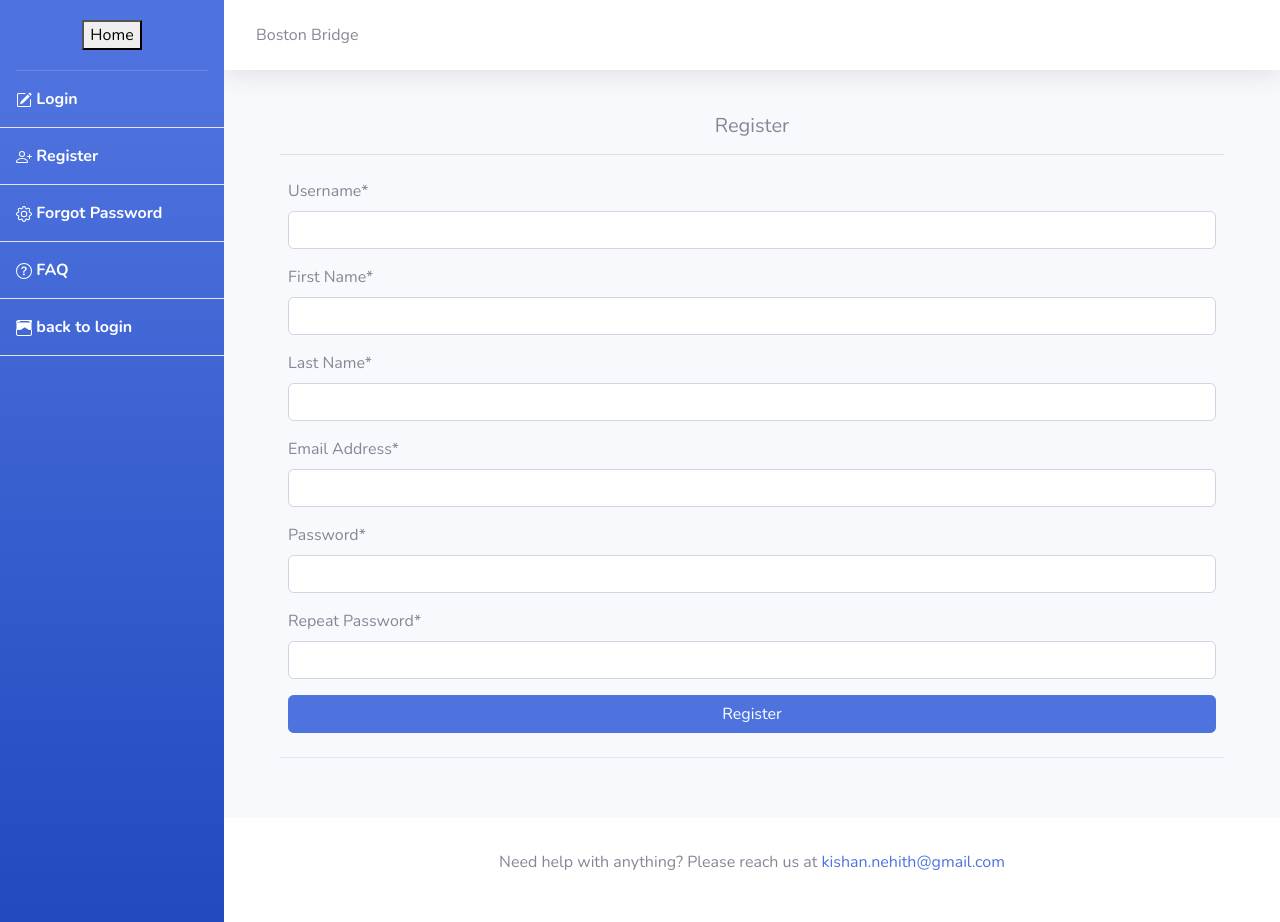
After one commit to KyshanNeheeth-Peruru/Boston_Bridge_Hackathon, a Django app: page /register/ in a window 1280 px wide. The commit adds this page. Run offline with Django 5.2, Linux system fonts and the light colour scheme; some libraries are stand-ins or nearby versions; some web fonts are replaced.

Commit message:
hackathon

```diff
--- a/bostonbridge/urls.py
+++ b/bostonbridge/urls.py
@@ -22,6 +22,7 @@ urlpatterns = [
     path('admin/', admin.site.urls),
     path('', bridge_views.home, name='home'),
     path('login/', bridge_views.login, name='login'),
+    path('logout/', bridge_views.logout_view, name='logout'),
     path('register/', bridge_views.register, name='register'),
     path('forgot_password/', bridge_views.forgot_password, name='forgot_password'),
     path('faq/', bridge_views.faq, name='faq'),
--- a/bridge/views.py
+++ b/bridge/views.py
@@ -1,4 +1,8 @@
 from django.shortcuts import render, redirect
+from django.contrib import messages
+from django.contrib.auth import login, logout, get_user_model, authenticate
+from django.contrib.auth import authenticate, login as auth_login
+from django.contrib.auth.models import User
 
 # Create your views here.
 
@@ -6,13 +10,49 @@ def home(request):
     return render(request, 'home.html')
 
 def login(request):
+    if request.method == "POST":
+        username = request.POST['username']
+        password = request.POST['password']
+        user = authenticate(request, username=username, password=password)
+        if user is not None:
+            auth_login(request, user)
+            messages.success(request, 'Logged In.')
+            return redirect('home')
+
+        else:
+            messages.error(request, "Username or password invalid")
+            return redirect('login')
     return render(request, 'login.html')
 
 def register(request):
+    if request.method == "POST":
+        username= request.POST['username']
+        firstname= request.POST['firstname']
+        lastname= request.POST['lastname']
+        email= request.POST['email']
+        pasw1= request.POST['pasw1']
+        pasw2= request.POST['pasw2']
+        user = User.objects.create_user(username,email,pasw1)
+        user.first_name = firstname
+        user.last_name = lastname
+        user.save()
+        messages.success(request, 'User created.')
+        return render(request, 'home.html')
     return render(request, 'register.html')
 
 def forgot_password(request):
+    if request.method == 'POST':
+        email = request.POST['email']
+        if User.objects.filter(email=email).exists():
+            messages.success(request, 'Password recovery email sent.')
+        else:
+            messages.error(request, 'No user found with this email.')
     return render(request, 'forgot_password.html')
+
+def logout_view(request):
+    logout(request)
+    messages.success(request,"Logged out")
+    return redirect('home')
 
 def faq(request):
     return render(request, 'faq.html')
--- a/templates/base.html
+++ b/templates/base.html
@@ -30,7 +30,11 @@
                 {% comment %} <div class="sidebar-brand-icon">
                     <i class="fas fa-university"></i>
                 </div> {% endcomment %}
-                <div class="sidebar-brand-text mx-3">NAV</div>
+                <div class="sidebar-brand-text mx-3">
+                    <button href="/home/">
+                        Home
+                    </button>
+                </div>
             </a>
             <!-- Divider -->
             <hr class="sidebar-divider my-0">
@@ -44,7 +48,7 @@
                 {% block links %}
 
 
-
+                {% if not user.is_authenticated %}
                     {% block login-link %}
                         <a class=" nav-item nav-link  border-bottom" href="/login/">
                            <svg xmlns="http://www.w3.org/2000/svg" width="16" height="16" fill="currentColor" class="bi bi-pencil-square" viewBox="0 0 16 16">
@@ -54,7 +58,7 @@
                             Login
                         </a>
                     {% endblock %}
-                   {% block register-link %}
+                    {% block register-link %}
                        <a class="nav-item nav-link border-bottom" href="/register/">
                     <svg xmlns="http://www.w3.org/2000/svg" width="16" height="16" fill="currentColor" class="bi bi-person-plus" viewBox="0 0 16 16">
                         <path d="M6 8a3 3 0 1 0 0-6 3 3 0 0 0 0 6zm2-3a2 2 0 1 1-4 0 2 2 0 0 1 4 0zm4 8c0 1-1 1-1 1H1s-1 0-1-1 1-4 6-4 6 3 6 4zm-1-.004c-.001-.246-.154-.986-.832-1.664C9.516 10.68 8.289 10 6 10c-2.29 0-3.516.68-4.168 1.332-.678.678-.83 1.418-.832 1.664h10z"/>
@@ -72,7 +76,7 @@
                             Forgot Password
                         </a>
                     {% endblock %}
-
+                {% endif %}
                 {% block faq-link %}
                     <a class="nav-item nav-link border-bottom" href="/faq/">
                         <svg xmlns="http://www.w3.org/2000/svg" width="16" height="16" fill="currentColor" class="bi bi-question-circle" viewBox="0 0 16 16">
@@ -125,7 +129,7 @@
 
                 <a class=" nav-link text-muted"> Boston Bridge </a>
 
-                <a class=" nav-item nav-link" >
+                <a class=" nav-item nav-link" href="{% url 'logout' %}">
                     Logout
                 </a>
             {%else%}
@@ -135,6 +139,15 @@
 
                 <!-- Begin Page Content -->
                 <div class="container-fluid">
+                    <div class="messages">
+                        {% for message in messages %}
+                          <p id="message_{{ forloop.counter }}" style="margin: 10px 0; padding: 5px; border-radius: 4px; font-size: 14px;
+                                                    {% if message.tags == 'success' %} color: green; background-color: #e9f7ef; border: 1px solid #1c7430; {% endif %}
+                                                    {% if message.tags == 'error' %} color: red; background-color: #f8e8e8; border: 1px solid #d32f2f; {% endif %}">
+                            {{ message }}
+                          </p>
+                        {% endfor %}
+                    </div>
                     {% block content %}
                     <!-- Dynamic Content goes here -->
                     {% endblock %}
@@ -145,6 +158,15 @@
 
             <!-- Footer -->
             <footer class="sticky-footer bg-white">
+                {% comment %} <div class="messages">
+                    {% for message in messages %}
+                      <p style="margin: 10px 0; padding: 5px; border-radius: 4px; font-size: 14px;
+                                {% if message.tags == 'success' %} color: green; background-color: #e9f7ef; border: 1px solid #1c7430; {% endif %}
+                                {% if message.tags == 'error' %} color: red; background-color: #f8e8e8; border: 1px solid #d32f2f; {% endif %}">
+                        {{ message }}
+                      </p>
+                    {% endfor %}
+                </div> {% endcomment %}
                 <div class="container my-auto">
                     <div class="text-center my-auto">
                         <P style="width:100%; float:left;">Need help with anything? Please reach us at <a href = "mailto: kishan.nehith@gmail.com">kishan.nehith@gmail.com</a></P>
@@ -193,4 +215,17 @@
     <!-- Custom scripts for all pages -->
     <script src="{% static 'js/sb-admin-2.min.js' %}"></script>
 </body>
+<script>
+    // Hide messages after 5 seconds
+    window.onload = function() {
+        {% for message in messages %}
+            setTimeout(function() {
+                var msg = document.getElementById('message_{{ forloop.counter }}');
+                if (msg) {
+                    msg.style.display = 'none';
+                }
+            }, 3000);
+        {% endfor %}
+    };
+</script>
 </html>
--- /dev/null
+++ b/templates/register.html
@@ -0,0 +1,87 @@
+{% extends 'base.html' %}
+{% block title %}Register{% endblock %}
+{% block content %}
+
+<div class="container h-100">
+    <div class="row h-100 justify-content-center align-items-center">
+        <div class="card-body">
+            <h5 class="card-title text-center">Register</h5>
+
+
+            <hr>
+
+            <form method="POST" class="form-group nt-weight-bold p-2 border-bottom">
+                {% csrf_token %}
+                <div class="form-group mb-9">
+                    <label for="username">Username<span class="asteriskField">*</span></label>
+                    <input type="text" class="form-control form-control-user" id="username" name="username">
+                </div>
+                <div class="form-group mb-9">
+                    <label for="firstname">First Name<span class="asteriskField">*</span></label>
+                    <input type="text" class="form-control form-control-user" id="firstname" name="firstname">
+                </div>
+                <div class="form-group mb-9">
+                    <label for="lastname">Last Name<span class="asteriskField">*</span></label>
+                    <input type="text" class="form-control form-control-user" id="lastname" name="lastname">
+                </div>
+                <div class="form-group mb-9">
+                    <label for="email">Email Address<span class="asteriskField">*</span></label>
+                    <input type="email" class="form-control form-control-user" id="email" name="email">
+                </div>
+                <div class="form-group mb-9">
+                    <label for="pasw1">Password<span class="asteriskField">*</span></label>
+                    <input type="password" class="form-control form-control-user" id="pasw1" name="pasw1">
+
+                </div>
+                <div class="form-group mb-9">
+                    <label for="pasw2">Repeat Password<span class="asteriskField">*</span></label>
+                    <input type="password" class="form-control form-control-user" id="pasw2" name="pasw2">
+                </div>
+                <div class="form-group">
+                    <button type="submit" class="btn btn-primary w-100">Register</button>
+                </div>
+            </form>
+
+
+
+
+
+            <br>
+
+
+            {% comment %} <div class="messages">
+                {% for message in messages %}
+                  <p style="margin: 10px 0; padding: 5px; border-radius: 4px; font-size: 14px;
+                            {% if message.tags == 'success' %} color: green; background-color: #e9f7ef; border: 1px solid #1c7430; {% endif %}
+                            {% if message.tags == 'error' %} color: red; background-color: #f8e8e8; border: 1px solid #d32f2f; {% endif %}">
+                    {{ message }}
+                  </p>
+                {% endfor %}
+            </div> {% endcomment %}
+
+
+
+        </div>
+    </div>
+</div>
+
+<script>
+    // Display the message for 5 seconds and then hide it
+    setTimeout(function() {
+        var message = document.getElementById('message');
+        if (message) {
+            message.style.display = 'none';
+        }
+    }, 5000);
+</script>
+<style>
+    .error-message {
+        color: red;
+        background-color: #ffe6e6;
+        padding: 10px;
+        border: 1px solid #ff9999;
+        border-radius: 4px;
+    }
+</style>
+
+{% endblock %}
```
Also changed, not shown: templates/forgot_password.html (added, +69 -0 lines), templates/home.html (+2 -5 lines), templates/login.html (added, +73 -0 lines), db.sqlite3.
